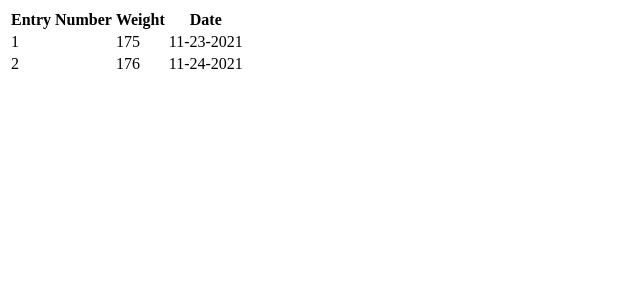
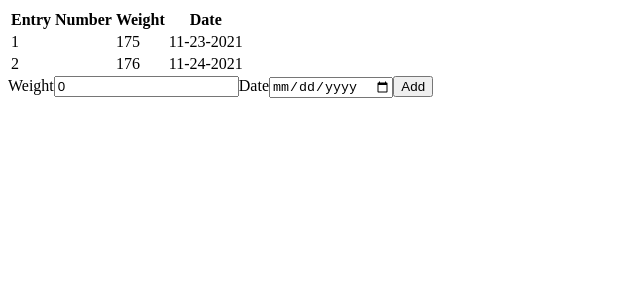
Before and after one commit to judewashock518/dccweighttracker, a React (Create React App) app: page / in a window 1280 px wide. Shown: the top 300 px of the page, without its empty margins (0-640 px from the left). Built offline with nearby package versions, Linux system fonts and the light colour scheme.

Commit message:
created 'AddEntry' folder and file, 'handleSubmit', and 'onChange' events declared

```diff
--- a/src/App.js
+++ b/src/App.js
@@ -1,5 +1,6 @@
 import React, { useState } from 'react';
 import DisplayEntries from './Components/DisplayEntries/DisplayEntries';
+import AddEntryForm from './Components/AddEntry/AddEntryForm';
 
 
 function App() {
@@ -9,7 +10,7 @@
   return (
     <div>
       <DisplayEntries parentEntries={entries} />
-
+      <AddEntryForm />
     </div>
   );
 }
--- /dev/null
+++ b/src/Components/AddEntry/AddEntryForm.jsx
@@ -0,0 +1,33 @@
+import React, { useState } from 'react';
+
+
+
+const AddEntryForm = (props) => {
+
+
+    const [weight, setWeight] = useState(0);
+    const [date, setDate] = useState('');
+
+
+    function handleSubmit(event) {
+        event.preventDefault();
+        let newEntry = {
+            weight: weight,
+            date: date
+        };
+        console.log(newEntry);
+    }
+
+
+    return (
+        <form onSubmit={handleSubmit}>
+            <label>Weight</label>
+            <input type ='number' value ={weight} onChange={(event) => setWeight(parseFloat(event.target.value))} />
+            <label>Date</label>
+            <input type ='date' value={date} onChange={(event) => setDate(event.target.value)} />
+            <button type ='submit'>Add</button>
+        </form>
+     );
+}
+
+export default AddEntryForm;
```
